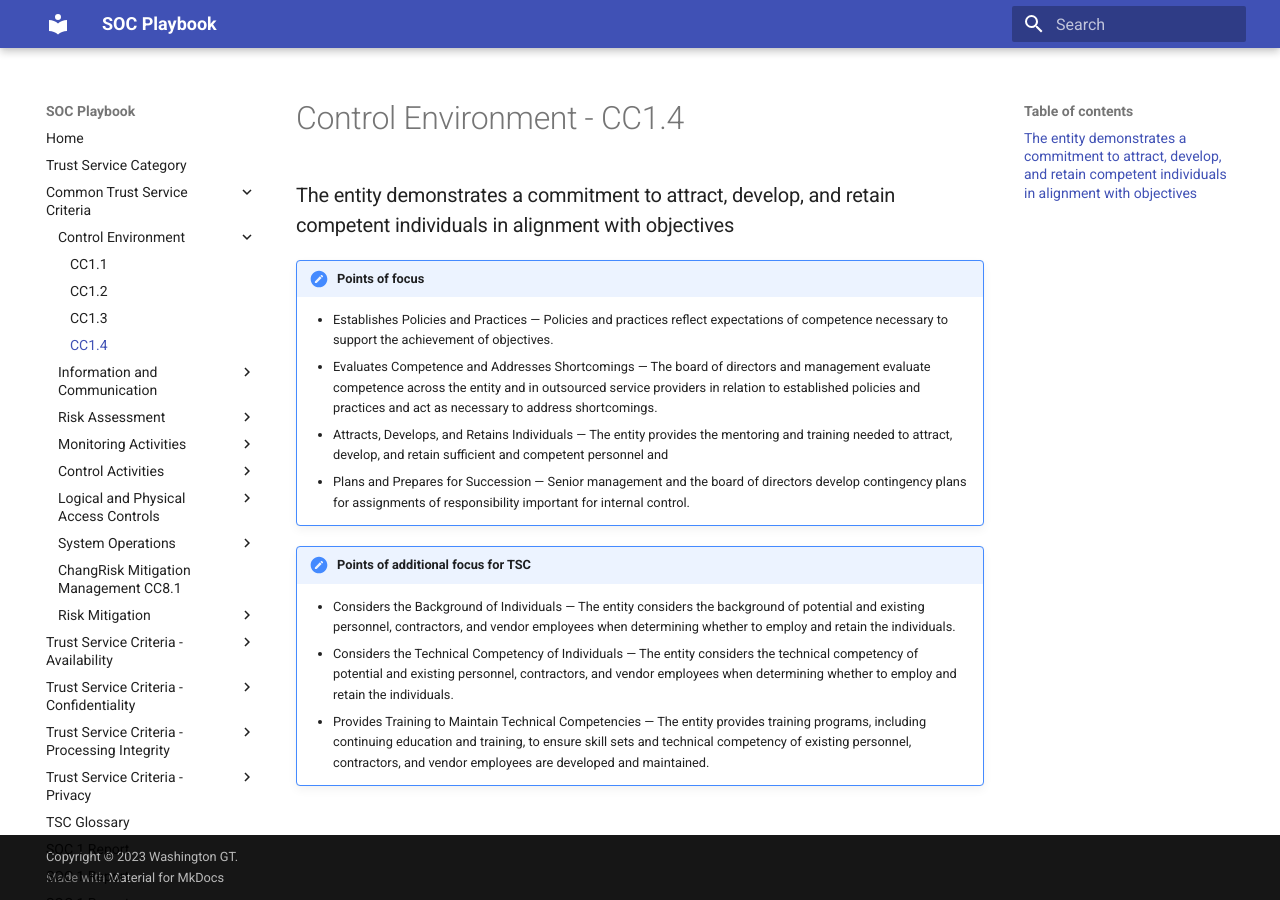
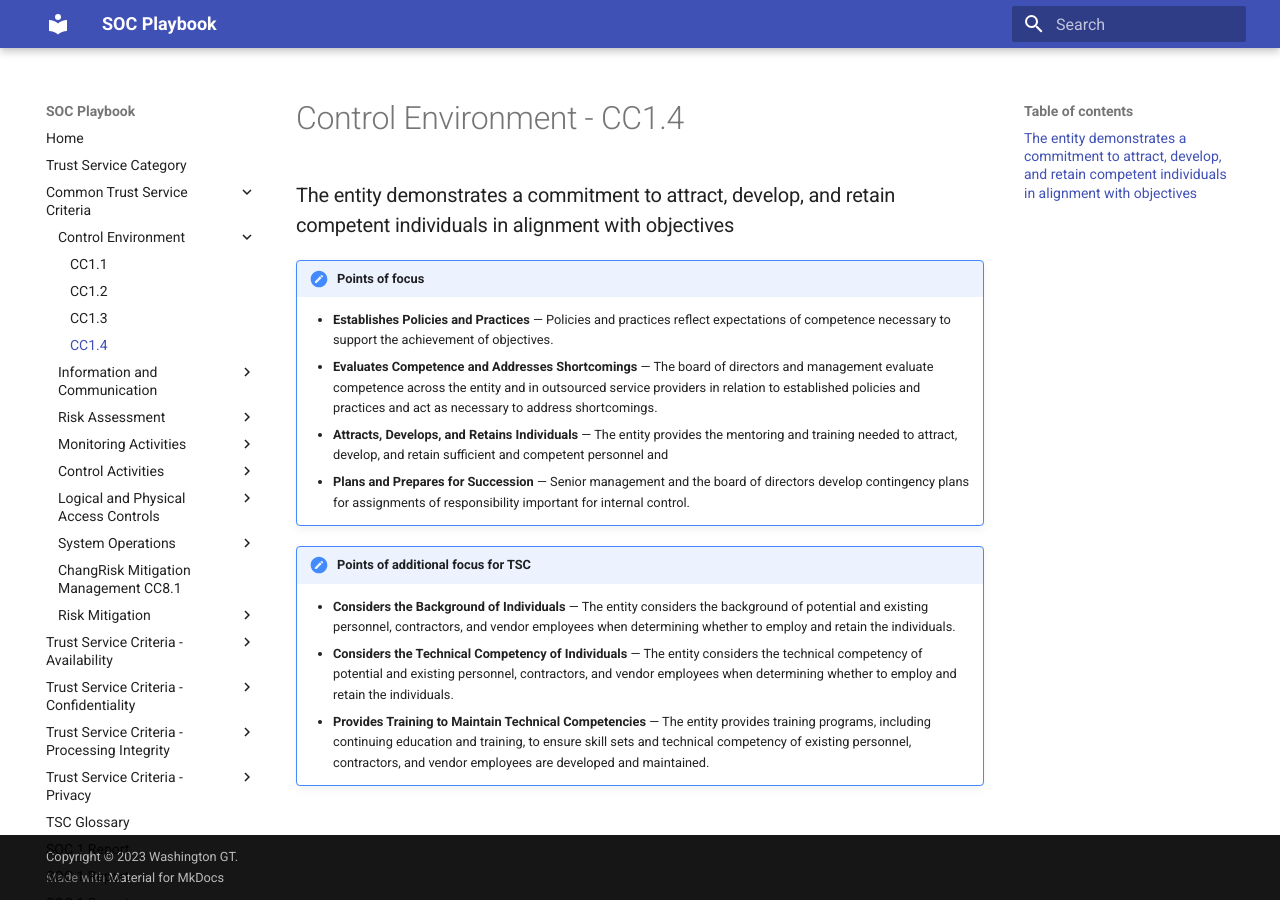
Before and after one commit to WashingtonGT/soc-playbook, an MkDocs documentation site: the page built from docs/tsc/cc1-4.md, in a window 1280 px wide. Built offline with MkDocs 1.6.1 and Material for MkDocs 9.7.7, drawn with Linux system fonts in a browser that asks for light colours.

Commit message:
Update cc1-4.md

```diff
--- a/docs/tsc/cc1-4.md
+++ b/docs/tsc/cc1-4.md
@@ -4,13 +4,13 @@
 
 !!! note "Points of focus"
 
-    * Establishes Policies and Practices — Policies and practices reflect expectations of competence necessary to support the achievement of objectives.
-    * Evaluates Competence and Addresses Shortcomings — The board of directors and management evaluate competence across the entity and in outsourced service providers in relation to established policies and practices and act as necessary to address shortcomings.
-    * Attracts, Develops, and Retains Individuals — The entity provides the mentoring and training needed to attract, develop, and retain sufficient and competent personnel and
-    * Plans and Prepares for Succession — Senior management and the board of directors develop contingency plans for assignments of responsibility important for internal control.
+    * **Establishes Policies and Practices** — Policies and practices reflect expectations of competence necessary to support the achievement of objectives.
+    * **Evaluates Competence and Addresses Shortcomings** — The board of directors and management evaluate competence across the entity and in outsourced service providers in relation to established policies and practices and act as necessary to address shortcomings.
+    * **Attracts, Develops, and Retains Individuals** — The entity provides the mentoring and training needed to attract, develop, and retain sufficient and competent personnel and
+    * **Plans and Prepares for Succession** — Senior management and the board of directors develop contingency plans for assignments of responsibility important for internal control.
 
 !!! note "Points of additional focus for TSC"
 
-    * Considers the Background of Individuals — The entity considers the background of potential and existing personnel, contractors, and vendor employees when determining whether to employ and retain the individuals.
-    * Considers the Technical Competency of Individuals — The entity considers the technical competency of potential and existing personnel, contractors, and vendor employees when determining whether to employ and retain the individuals.
-    * Provides Training to Maintain Technical Competencies — The entity provides training programs, including continuing education and training, to ensure skill sets and technical competency of existing personnel, contractors, and vendor employees are developed and maintained.
+    * **Considers the Background of Individuals** — The entity considers the background of potential and existing personnel, contractors, and vendor employees when determining whether to employ and retain the individuals.
+    * **Considers the Technical Competency of Individuals** — The entity considers the technical competency of potential and existing personnel, contractors, and vendor employees when determining whether to employ and retain the individuals.
+    * **Provides Training to Maintain Technical Competencies** — The entity provides training programs, including continuing education and training, to ensure skill sets and technical competency of existing personnel, contractors, and vendor employees are developed and maintained.
```
